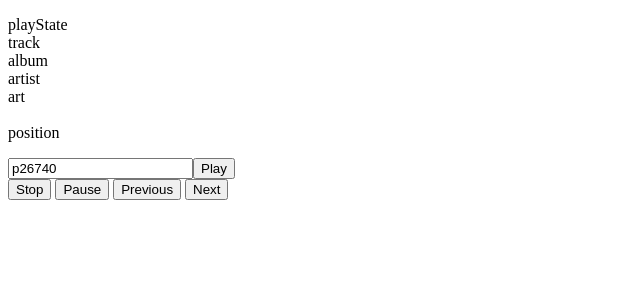
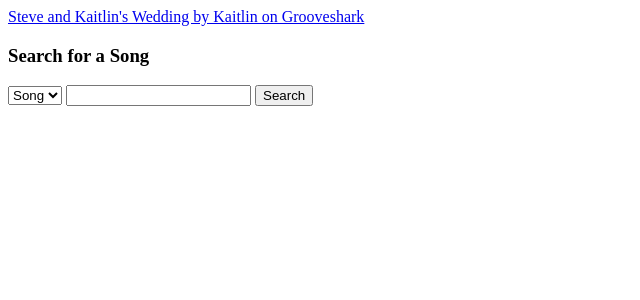
Before and after one commit to kaitlin/wedding, a Django app: template templates/songs.html in a window 1280 px wide. Shown: the top 300 px of the page, without its empty margins (0-640 px from the left). Run offline with Django 3.2, Linux system fonts and the light colour scheme; the template is opened without the code that fills it, so the values that code supplies are empty; some libraries are stand-ins or nearby versions.

Commit message:
added grooveshark integration

```diff
--- a/settings.py
+++ b/settings.py
@@ -91,10 +91,11 @@
     'django.middleware.csrf.CsrfViewMiddleware',
     'django.contrib.auth.middleware.AuthenticationMiddleware',
     'django.contrib.messages.middleware.MessageMiddleware',
+    'debug_toolbar.middleware.DebugToolbarMiddleware',
 )
 
 ROOT_URLCONF = 'wedding.urls'
-
+INTERNAL_IPS = ('127.0.0.1', )
 TEMPLATE_DIRS = (
     # Put strings here, like "/home/html/django_templates" or "C:/www/django/templates".
     # Always use forward slashes, even on Windows.
@@ -113,6 +114,7 @@
     'django.contrib.admin',
     # Uncomment the next line to enable admin documentation:
     'django.contrib.admindocs',
+    'debug_toolbar',
 )
 
 # A sample logging configuration. The only tangible logging
--- a/static/styles/main.css
+++ b/static/styles/main.css
@@ -7,7 +7,7 @@
 div#content-container p, h2, h3, iframe { margin: 20px; padding: 10px; }
 
 div#columns { width: 100%; }
-div.blue-border { border: 2px solid #408484; margin: 20px;padding: 20px 10px;}
+div.blue-border { border: 2px solid #408484; margin: 20px;padding: 20px 10px; float:left; }
 div#content-left { float:left; width: 674px; background-color:white; font-family:'Prociono', serif; line-height:22px; color: black; }
 div#content-right { float:left; width: 319px;  vertical-align:top;  background-color: #EFB98B; border: 8px white solid; margin-left: -8px; }
 div#content-left ul li { margin: 10px; }
@@ -21,3 +21,6 @@
 form ul li {list-style-type:none;}
 form input { padding: 5px; margin: 10px; }
 span.error { color: red; font-weight:bold; }
+div.song-container { display:block;}
+div.song-left { float:left; width:275px;}
+div.song-right { float: left; width: 300px; margin-left:20px;}
--- a/templates/songs.html
+++ b/templates/songs.html
@@ -2,141 +2,55 @@
 
 {% block content %}
 <script src="https://ajax.googleapis.com/ajax/libs/jquery/1.6.4/jquery.min.js"  type="text/javascript"></script>
-<script src="https://ajax.googleapis.com/ajax/libs/swfobject/2.2/swfobject.js"></script>
-
-<div id="apiswf"></div>
-<dl>
-  <dt>playState</dt>
-  <dd id="playState"></dd>
-
-  <dt>track</dt>
-  <dd id="track"></dd>
-  <dt>album</dt>
-  <dd id="album"></dd>
-  <dt>artist</dt>
-  <dd id="artist"></dd>
-  <dt>art</dt>
-  <dd><img src="" id="art"></dd>
-  <dt>position</dt>
-  <dd id="position"></dd>
-</dl>
-
-<input id="play_key" value="p26740"><button id="play">Play</button><br>
-<button id="stop">Stop</button>
-<button id="pause">Pause</button>
-<button id="previous">Previous</button>
-<button id="next">Next</button>
-
+<div class="song-container">
+<div class='song-left'>
+<object width="250" height="400" classid="clsid:D27CDB6E-AE6D-11cf-96B8-444553540000" id="gsPlaylist6084863834" name="gsPlaylist6084863834"><param name="movie" value="http://grooveshark.com/widget.swf" /><param name="wmode" value="window" /><param name="allowScriptAccess" value="always" /><param name="flashvars" value="hostname=cowbell.grooveshark.com&playlistID=60848638&bbg=E0E4CC&bth=E0E4CC&pfg=E0E4CC&lfg=E0E4CC&bt=216478&pbg=216478&pfgh=216478&si=216478&lbg=216478&lfgh=216478&sb=216478&bfg=f0ba8b&pbgh=f0ba8b&lbgh=f0ba8b&sbh=f0ba8b&p=0" /><!--[if !IE]>--><object type="application/x-shockwave-flash" data="http://grooveshark.com/widget.swf" width="250" height="400"><param name="wmode" value="window" /><param name="allowScriptAccess" value="always" /><param name="flashvars" value="hostname=cowbell.grooveshark.com&playlistID=60848638&bbg=E0E4CC&bth=E0E4CC&pfg=E0E4CC&lfg=E0E4CC&bt=216478&pbg=216478&pfgh=216478&si=216478&lbg=216478&lfgh=216478&sb=216478&bfg=f0ba8b&pbgh=f0ba8b&lbgh=f0ba8b&sbh=f0ba8b&p=0" /><span><a href="http://grooveshark.com/playlist/Steve+And+Kaitlin+s+Wedding/60848638" title="Steve and Kaitlin's Wedding by Kaitlin on Grooveshark">Steve and Kaitlin's Wedding by Kaitlin on Grooveshark</a></span></object><!--<![endif]--></object>
+</div>
+<div class='song-right'>
+<h3>Search for a Song</h3>
+<form action="#" id="song-search" action="GET">
+<select name="type">
+<option value="Song">Song</option>
+</select>
+<input name="keywords" type="text" />
+<button type="submit">Search</button>
+</form>
+<div id="list">
+{% ifequal add_success 1 %} <span style="color:red;">Song Added!</span>
+{% endifequal %}
+{% ifequal add_success 0 %} <span style="color:red;">Something went wrong! Your song was NOT added. Try again!</span> {% endifequal %}
+</div>
+</div>
+</div>
 
 <script type="text/javascript">
-var apiswf = null;
 
-$(document).ready(function() {
-  // on page load use SWFObject to load the API swf into div#apiswf
-  var flashvars = {
-    'playbackToken': '{{playback_token}}', // from token.js
-    'domain': window.location.hostname,                // from token.js
-    'listener': 'callback_object'    // the global name of the object that will receive callbacks from the SWF
-    };
-  var params = {
-    'allowScriptAccess': 'always'
-  };
-  var attributes = {};
-  swfobject.embedSWF('http://www.rdio.com/api/swf/', 'apiswf', 1, 1, '9.0.0', 'expressInstall.swf', flashvars, params, attributes);
+//$("#list").find("a").click(function(){
 
+  //  return false;
+//});
 
-  // set up the controls
-  $('#play').click(function() {
-    apiswf.rdio_play($('#play_key').val());
-  });
-  $('#stop').click(function() { apiswf.rdio_stop(); });
-  $('#pause').click(function() { apiswf.rdio_pause(); });
-  $('#previous').click(function() { apiswf.rdio_previous(); });
-  $('#next').click(function() { apiswf.rdio_next(); });
+function results (d) {
+    d = $.parseJSON(d);
+    var markup = '<span>click to add a song to the playlist</span><ul>';
+    console.log(typeof(d));
+    for(i=0;i< 25;i = i+1){
+        markup += '<li><a href="/songs/add?SongID=' + d[i]['SongID'] + '"><em>'+ d[i]['SongName'] + '</em> by ' + d[i]['ArtistName'] + '</a></li>'
+    }
+    markup += '</ul>';
+    $("#list").html(markup)
+    console.log('in results');
+    console.log(d)
+    console.log(markup);
+    }
+$("#song-search").submit(function(){
+    console.log($(this).find('input').attr('value'));
+    //var url = 'http://tinysong.com/s/' + $(this).find('input').attr('value') + '?format=JSON&key=' + key;
+    var url = '/songs/search/'
+    console.log(url);
+    var resp = $.ajax({'url': url, 'data': {'search_type': $(this).find('select').attr('value'), 'search_string': $(this).find('input').attr('value')}, 'success': results });
+
+    return false;
 });
-
-
-// the global callback object
-var callback_object = {};
-
-callback_object.ready = function ready() {
-  // Called once the API SWF has loaded and is ready to accept method calls.
-
-  // find the embed/object element
-  apiswf = $('#apiswf').get(0);
-
-  apiswf.rdio_startFrequencyAnalyzer({
-   frequencies: '10-band',
-   period: 100
- })
-}
-
-callback_object.playStateChanged = function playStateChanged(playState) {
-  // The playback state has changed.
-  // The state can be: 0 - paused, 1 - playing, 2 - stopped, 3 - buffering or 4 - paused.
-  $('#playState').text(playState);
-}
-
-callback_object.playingTrackChanged = function playingTrackChanged(playingTrack, sourcePosition) {
-  // The currently playing track has changed.
-  // Track metadata is provided as playingTrack and the position within the playing source as sourcePosition.
-  if (playingTrack != null) {
-    $('#track').text(playingTrack['name']);
-    $('#album').text(playingTrack['album']);
-    $('#artist').text(playingTrack['artist']);
-    $('#art').attr('src', playingTrack['icon']);
-  }
-}
-
-callback_object.playingSourceChanged = function playingSourceChanged(playingSource) {
-  // The currently playing source changed.
-  // The source metadata, including a track listing is inside playingSource.
-}
-
-callback_object.volumeChanged = function volumeChanged(volume) {
-  // The volume changed to volume, a number between 0 and 1.
-}
-
-callback_object.muteChanged = function muteChanged(mute) {
-  // Mute was changed. mute will either be true (for muting enabled) or false (for muting disabled).
-}
-
-callback_object.positionChanged = function positionChanged(position) {
-  //The position within the track changed to position seconds.
-  // This happens both in response to a seek and during playback.
-  $('#position').text(position);
-}
-
-callback_object.queueChanged = function queueChanged(newQueue) {
-  // The queue has changed to newQueue.
-}
-
-callback_object.shuffleChanged = function shuffleChanged(shuffle) {
-  // The shuffle mode has changed.
-  // shuffle is a boolean, true for shuffle, false for normal playback order.
-}
-
-callback_object.repeatChanged = function repeatChanged(repeatMode) {
-  // The repeat mode change.
-  // repeatMode will be one of: 0: no-repeat, 1: track-repeat or 2: whole-source-repeat.
-}
-
-callback_object.playingSomewhereElse = function playingSomewhereElse() {
-  // An Rdio user can only play from one location at a time.
-  // If playback begins somewhere else then playback will stop and this callback will be called.
-}
-
-callback_object.updateFrequencyData = function updateFrequencyData(arrayAsString) {
-  // Called with frequency information after apiswf.rdio_startFrequencyAnalyzer(options) is called.
-  // arrayAsString is a list of comma separated floats.
-
-  var arr = arrayAsString.split(',');
-
-  $('#freq div').each(function(i) {
-    $(this).width(parseInt(parseFloat(arr[i])*500));
-  })
-}
-
 </script>
-
 {% endblock content %}
--- a/urls.py
+++ b/urls.py
@@ -9,7 +9,9 @@
 urlpatterns = patterns('',
     url(r'^$', direct_to_template, {'template': 'index.html'}),
     url(r'^about/$', direct_to_template, {'template': 'about_vieques.html'}),
-    url(r'^songs/$', 'rdio.views.songs', name='songs'),
+    url(r'^songs/$', direct_to_template, {'template': 'songs.html'}, name='songs'),
+    url(r'^songs/search/$', 'views.song_search', name='song-search'),
+    url(r'^songs/add/$', 'views.add_song', name='add-song'),
     url(r'^photos/$', direct_to_template, {'template': 'photos.html'}),
     url(r'^registry/$', direct_to_template, {'template': 'registry.html'}),
     url(r'^rsvp/', include('rsvp.urls')),
```
Also changed, not shown: grooveshark.py (added, +62 -0 lines), views.py (added, +36 -0 lines).
